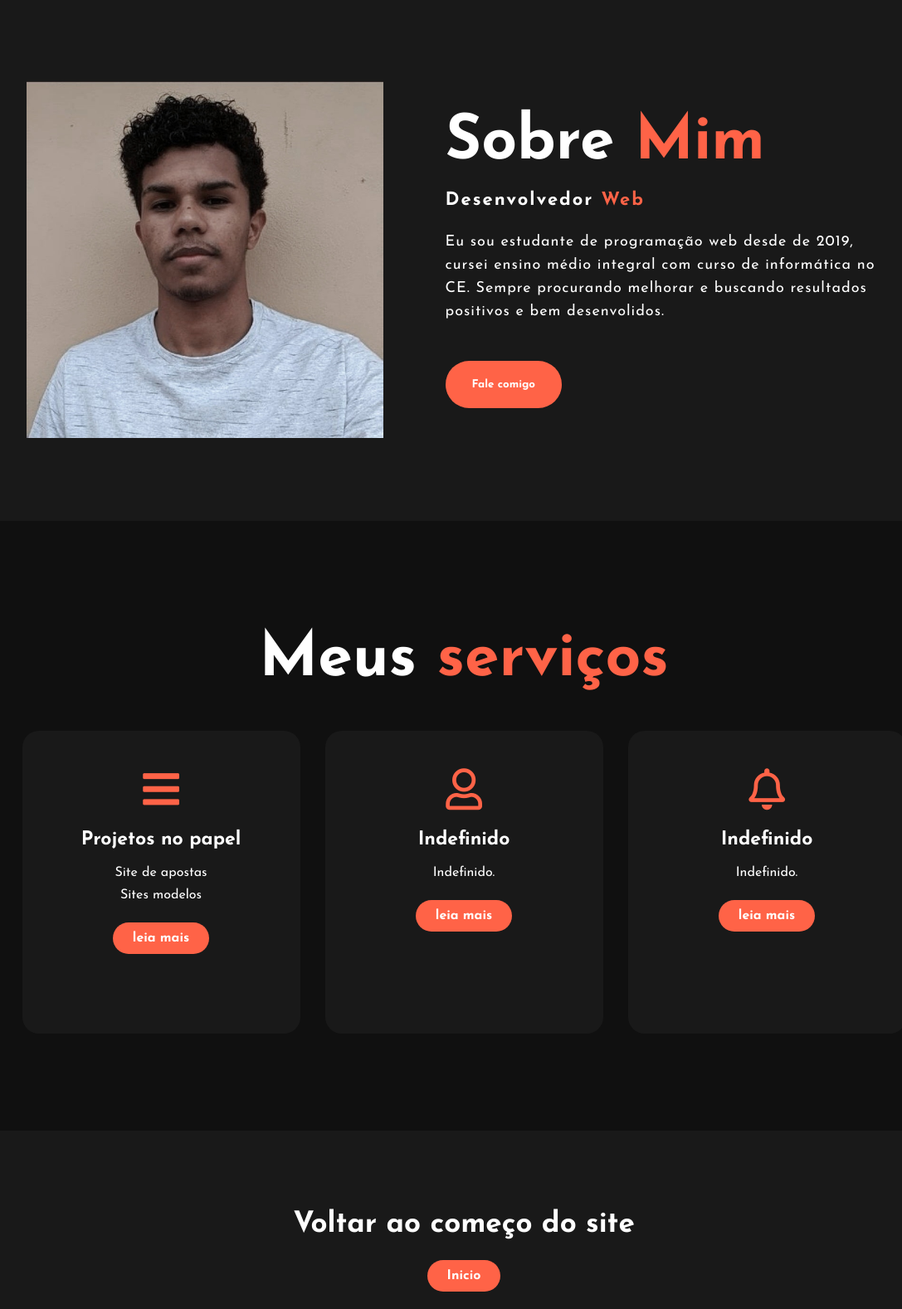
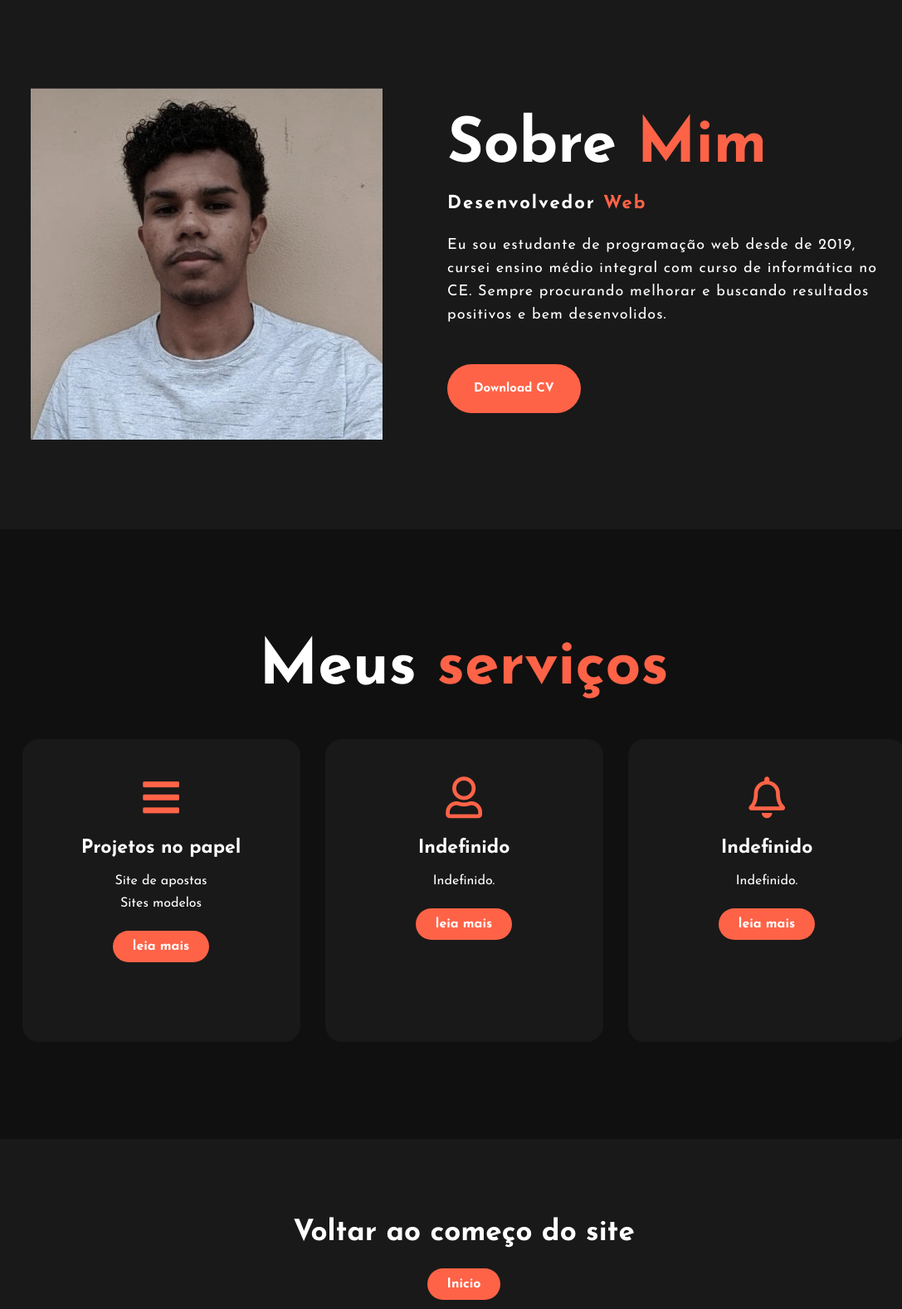
Before and after one commit to victoraraujo5/joao-victor-web, a plain HTML site: page index.html in a window 1280 px wide. Shown: the part 802-2380 px from the top of the page at 83% size, without its empty margins (81-1168 px from the left). Drawn offline with Linux system fonts and the light colour scheme.

Commit message:
Add files via upload

```diff
--- a/css/main.css
+++ b/css/main.css
@@ -1,12 +1,16 @@
 *{
+    outline: 0 !important;
     padding: 0;
     margin: 0;
     font-family: 'Josefin Sans', sans-serif;
-    box-sizing: border-box;
+    box-sizing:border-box;
 }
 .corpo{
     height: 100vh;
     width: 100%;
+    min-width: 1200px;
+    padding: 0;
+    margin: 0;
     background-image: url(../img/banner.jpg);
     background-size: cover;
     background-position: center;
@@ -102,14 +106,18 @@ h4{
     right: 6px;
     top: 6px;
 }
+/*Meio CSS*/
 .meio{
     width: 100%;
+    min-width: 1200px;
     padding: 100px 0px;
     background-color: #191919;
 }
 .meio img{
     height: auto;
     width: 430px;
+    padding: 3px;
+    margin: 5px;
 }
 .meio-sobre{
     width: 550px;
@@ -140,7 +148,7 @@ h4{
     letter-spacing: 1px;
     line-height: 28px;
     font-size: 18px;
-    margin-bottom: 45px
+    margin-bottom: 45px;
 }
 button{
     background-color: tomato;
@@ -151,15 +159,18 @@ button{
     padding: 20px 30px;
     border-radius: 30px;
     transition: .4s ;
+    font-size: 15px;
 }
 button:hover{
     background-color: transparent;
     border: 2px solid tomato;
     cursor: pointer;
 }
+/*Serviços CSS */
 .servico{
     background: #101010;
     width: 100%;
+    min-width: 1200px;
     padding: 100px 0px;
 }
 .titulo h2{
@@ -219,8 +230,10 @@ h5{
     border: 2px solid tomato;
     cursor: pointer;
 }
+/*Fim site CSS*/
 .contato{
     width: 100%;
+    min-width: 1200px;
     height: 290px;
     background: #191919;
     display: flex;
@@ -252,6 +265,7 @@ h5{
 footer{
     position: relative;
     width: 100%;
+    min-width: 1200px;
     height: 400px;
     background: #101010;
     display: flex;
--- a/index.html
+++ b/index.html
@@ -1,5 +1,5 @@
 <!DOCTYPE html>
-<html>
+<html lang="PT-BR">
  <head>
         <title>Portifólio Web</title>
         <Link rel="stylesheet" type="text/css" href="css/main.css"/>
@@ -42,7 +42,7 @@
                 <p>Eu sou estudante de programação web desde de 2019, cursei
                     ensino médio integral com curso de informática no CE. Sempre
                     procurando melhorar e buscando resultados positivos e bem desenvolidos.</p>
-                    <button type="button"> Fale comigo</button>
+                    <button type="button"> Download CV</button>
                 </div>
             </div>
         </section>
```
